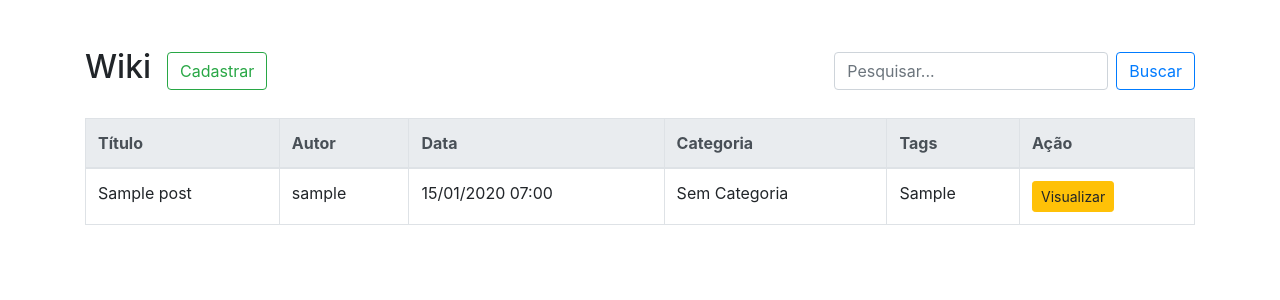
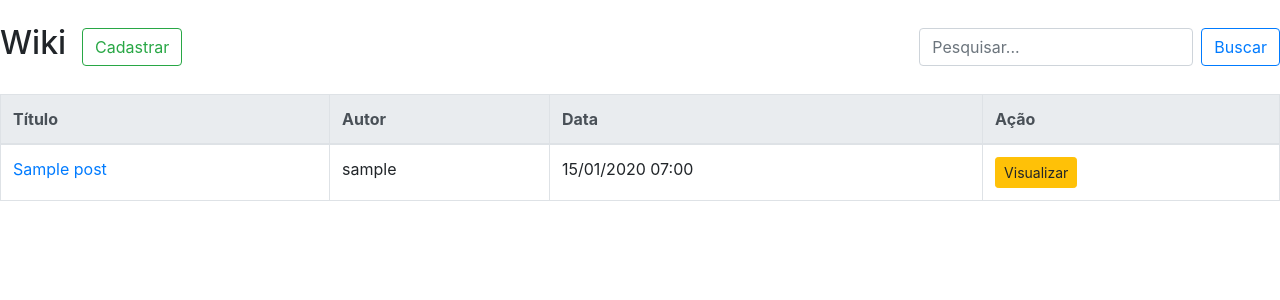
Before and after one commit to marcoskw/licenca, a Django app: page /wiki/buscar_post in a window 1280 px wide. Shown: the part 56-356 px from the top of the page. Run offline with Django 5.2, Linux system fonts and the light colour scheme; tables that the repository leaves empty hold one stand-in row (values such as "Sample post"); some libraries are stand-ins or nearby versions.

Commit message:
configurando etiqueta de identificação e customizando lista_wiki

```diff
--- a/equipamentos/templates/cadastrar_computador.html
+++ b/equipamentos/templates/cadastrar_computador.html
@@ -9,6 +9,7 @@
 
 <div class="container my-5">
     <h2 class="mb-4">Cadastro de Computador</h2>
+    <h3 class="mb-2 h4">Etiqueta: {{ proximo_computador }}</h3>
 
     {% if messages %}
         <div class="alert-container">
--- a/equipamentos/views.py
+++ b/equipamentos/views.py
@@ -110,6 +110,10 @@ def cadastrar_computador(request):
     if not request.user.is_authenticated:
         return redirect('/login')
 
+    computadores = Computador.objects.all()
+    computadores_count = computadores.count()
+    proximo_computador = computadores_count+1
+
     empresas = Empresa.objects.all()
     setores = Setor.objects.filter(empresa_id=1).order_by('nome_setor')
     operadores = Operador.objects.all().order_by('nome_operador')
@@ -129,6 +133,7 @@ def cadastrar_computador(request):
             'tipo_armazenamentos': Computador.tipo_armazenamento_choices,
             'sistemas_operacionais': sistemas_operacionais,
             'softwares': softwares,
+            'proximo_computador': proximo_computador,
         })
 
     elif request.method == "POST":
--- a/wiki/templates/lista_wiki.html
+++ b/wiki/templates/lista_wiki.html
@@ -3,10 +3,10 @@
 {% block 'head' %}
 
 {% endblock 'head' %}
-<{% block 'body' %}
+{% block 'body' %}
 {% include "partials/barra_navegacao.html" %}
-
-<div class="container my-5">
+<br>
+<div class="container-fluid px-0">
     <div class="d-flex justify-content-between align-items-center mb-4">
         <div class="d-flex align-items-center">
             <h2 class="mr-3">Wiki</h2>
@@ -27,6 +27,8 @@
             {% endfor %}
         </div>
     {% endif %}
+</div>
+
 
     <div class="table-responsive">
         <table class="table table-bordered table-hover">
@@ -35,32 +37,31 @@
                     <th>Título</th>
                     <th>Autor</th>
                     <th>Data</th>
-                    <th>Categoria</th>
-                    <th>Tags</th>
-                    <th scope="col">Ação</th>
+                    <th>Ação</th>
                 </tr>
             </thead>
             <tbody>
+                {% if posts %}
                     {% for post in posts %}
                     <tr>
-                    <td>{{ post.titulo_post }}</td>
+                        <td><a href="{% url 'post_detalhe' post.id %}">{{ post.titulo_post }}</a></td>
                         <td>{{ post.autor_post.username }}</td>
                         <td>{{ post.data_post|date:"d/m/Y H:i" }}</td>
-                    <td>{{ post.categoria_post.name|default:"Sem Categoria" }}</td>
-                    <td>{{ post.tags }}</td>
                         <td>
-                        <a href="{% url "post_detalhe" post.id %}" class="btn btn-warning btn-sm" role="button">
+                            <a href="{% url 'post_detalhe' post.id %}" class="btn btn-warning btn-sm" role="button">
                                 Visualizar
                             </a>
                         </td>
                     </tr>
-                {% empty %}
+                    {% endfor %}
+                {% else %}
                 <tr>
-                    <td colspan="6" class="text-center">Nenhum post encontrado.</td>
+                    <td colspan="4" class="text-center">Nenhum post encontrado.</td>
                 </tr>
-                {% endfor %}
+                {% endif %}
             </tbody>
         </table>
     </div>
 </div>
+
 {% endblock 'body' %}
```
Lines whose indentation alone changed are shown as unchanged.
